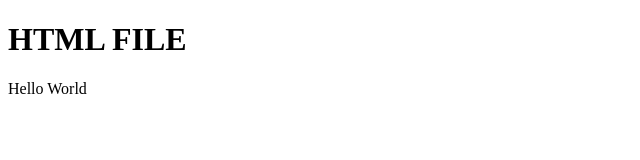
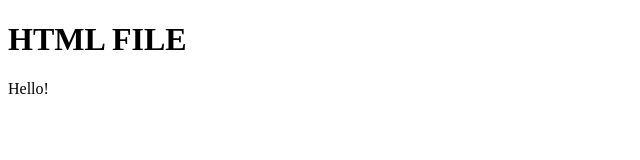
Before and after one commit to BehzadHassan/Test-repo, a plain HTML site: page index.html in a window 1280 px wide. Shown: the full height of the page, 0-640 px from the left. Drawn offline with Linux system fonts and the light colour scheme.

Commit message:
Update index.html

```diff
--- a/index.html
+++ b/index.html
@@ -7,6 +7,6 @@
 </head>
 <body>
     <h1>HTML FILE</h1>
-    <p>Hello World</p>
+    <p>Hello!</p>
 </body>
 </html>
```
